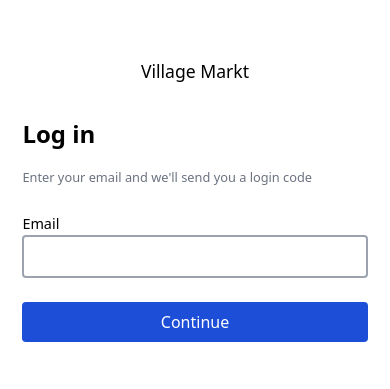
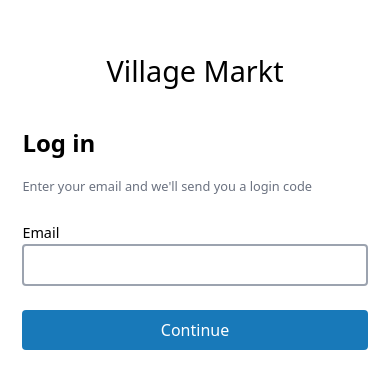
Before and after one commit to davidfayanju1/VillageMarkt, a React (Vite) app: page /login in a window 390 px wide. Shown: the part 227-616 px from the top of the page. Built offline with nearby package versions, Linux system fonts and the light colour scheme; a web font is replaced by a local one.

Commit message:
adjustments

```diff
--- a/src/pages/Login.jsx
+++ b/src/pages/Login.jsx
@@ -6,7 +6,7 @@ const Login = () => {
   return (
     <div className="md:bg-gray-100 bg-white w-full flex h-screen items-center justify-center">
       <div className="form_container md:w-[27rem] w-full bg-white pt-[2rem] pb-[1.4rem] px-[1.4rem] rounded-[8px]">
-        <h1 className="text-center md:text-[2rem] text-[1.1rem] mb-[2rem]">
+        <h1 className="text-center md:text-[2rem] text-[1.8rem] mb-[2rem]">
           Village Markt
         </h1>
         <div className="container-element mb-[1.5rem]">
@@ -25,7 +25,7 @@ const Login = () => {
           />
           <button
             type="submit"
-            className="w-full text-center flex items-center text-white justify-center bg-blue-700 outline-none py-[.5rem] rounded-[4px]"
+            className="w-full text-center flex items-center text-white justify-center bg-accent-blue outline-none py-[.5rem] rounded-[4px]"
           >
             Continue
           </button>
```
